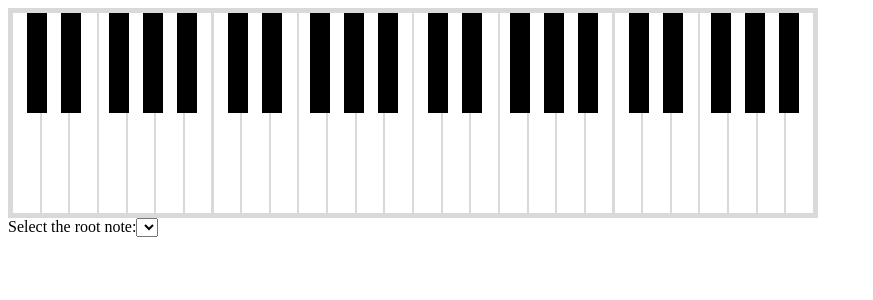
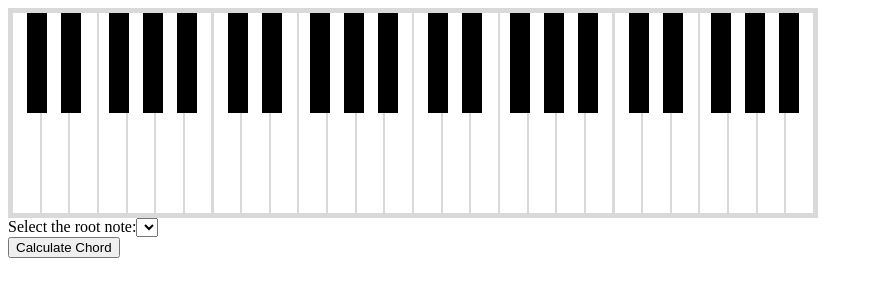
Before and after one commit to mbdguitar/chord-calculator, a React (Create React App) app: page / in a window 1280 px wide. Shown: the top 300 px of the page, without its empty margins (0-873 px from the left). Built offline with nearby package versions, Linux system fonts and the light colour scheme.

Commit message:
Added state for calculated intervals, and button component to calculate

```diff
--- a/src/components/Home.js
+++ b/src/components/Home.js
@@ -1,10 +1,18 @@
-import React, { useState } from 'react';
-import Keyboard from './Keyboard'
-import RootForm from './RootForm'
+import React, { useState, useEffect } from 'react';
+import { noteSorter } from '../functions/noteSorter';
+import getIntervals from '../functions/getIntervals';
+import Keyboard from './Keyboard';
+import RootForm from './RootForm';
+import CalculateButton from './CalculateButton';
 
 function Home() {
     const [ keys, setKeys ] = useState([])
     const [ root, setRoot ] = useState('')
+    const [ intervals, setIntervals ] = useState([])
+
+    useEffect(() => {
+        setKeys(noteSorter(keys))
+    }, [keys])
 
     function sendKeys(array) {
         setKeys(array);
@@ -14,10 +22,18 @@ function Home() {
         setRoot(target.value)
     }
 
+    function updateIntervals() {
+        setIntervals(getIntervals(keys, root));
+    }
+
     return (
         <>
             <Keyboard sendKeys={sendKeys}/>
             <RootForm getRoot={getRoot} keys={keys}/>
+            <CalculateButton updateIntervals={updateIntervals}/>
+            <div>
+                {intervals ? intervals.map((i) => <p>{i}</p>) : <p>please click on some notes</p>}
+            </div>
         </>
     );
 }
```
